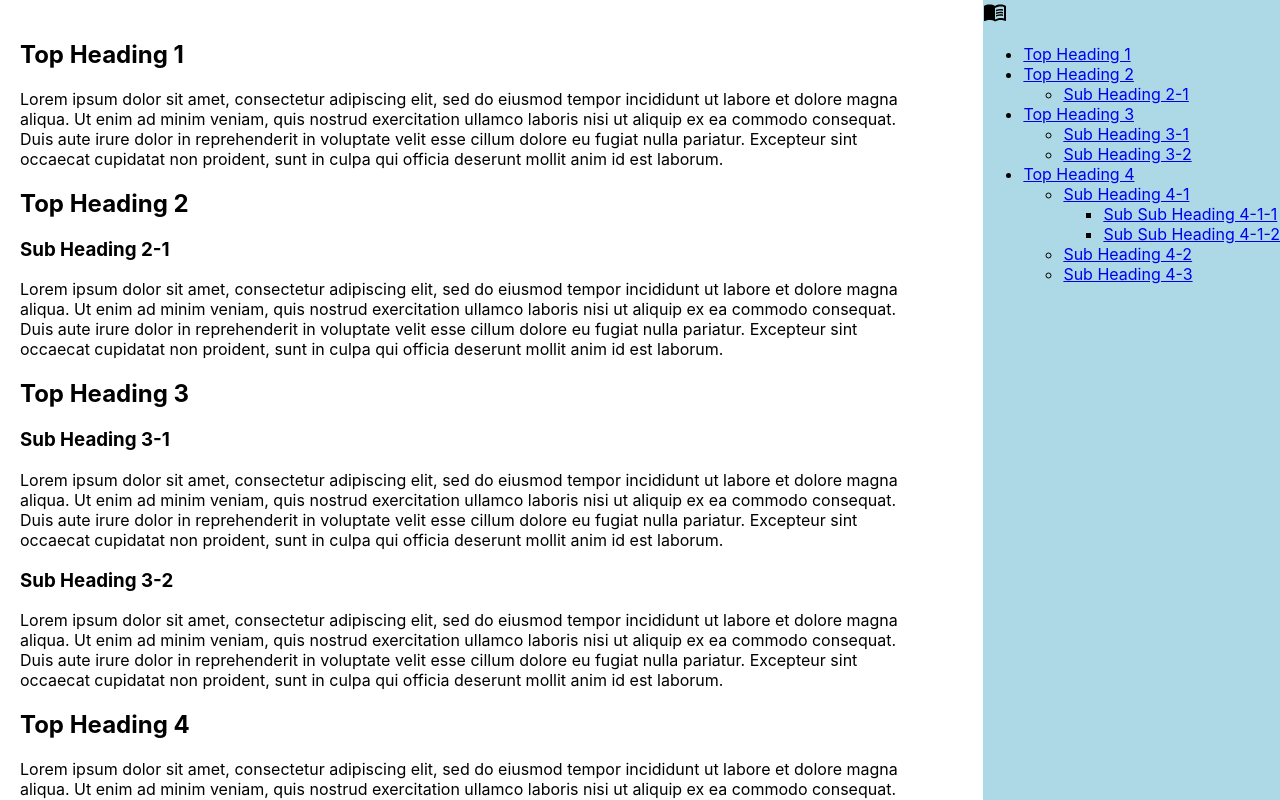
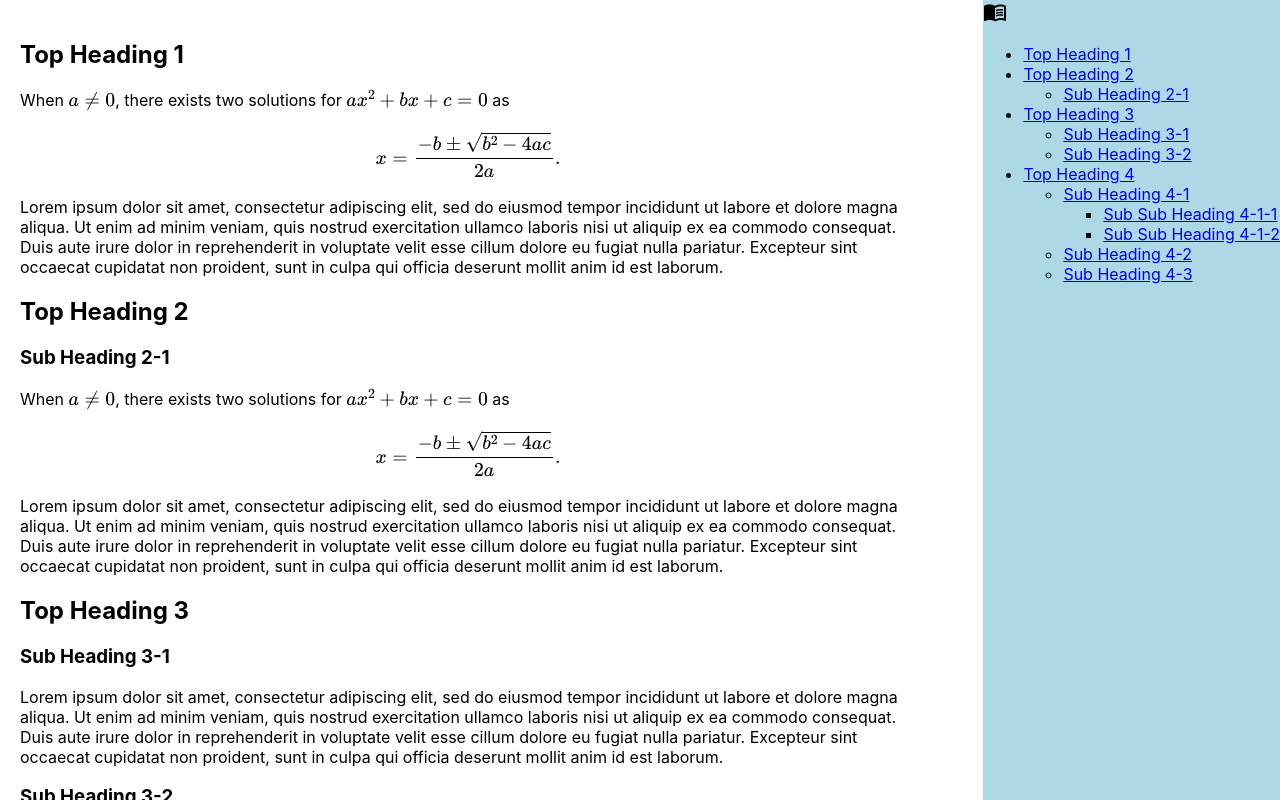
Before and after one commit to csimpson1/website_v2, a React (Create React App) app: page / in a window 1280 px wide. Shown: the top 800 px of the page. Built offline with nearby package versions, Linux system fonts and the light colour scheme.

Commit message:
Adding in mathjax for LaTeX support

```diff
--- a/public/index.html
+++ b/public/index.html
@@ -24,6 +24,9 @@
       work correctly both with client-side routing and a non-root public URL.
       Learn how to configure a non-root public URL by running `npm run build`.
     -->
+    <script type="text/javascript" id="MathJax-script" async
+        src="https://cdn.jsdelivr.net/npm/mathjax@3.0.0/es5/tex-chtml.js">
+    </script>
     <title>React App</title>
   </head>
   <body>
--- a/src/components/blog/post/TestPost.js
+++ b/src/components/blog/post/TestPost.js
@@ -1,14 +1,24 @@
-import React from 'react'
+import React, { useEffect } from 'react'
 
 import TableOfContents from './table-of-contents/TableOfContents'
 import './TestPost.css'
 const TestPost = () => {
+  const testLatex =
+    'When \\(a \\ne 0\\), there exists two solutions for \\(ax^2 + bx + c = 0\\) as \\[x = {-b \\pm \\sqrt{b^2-4ac} \\over 2a}.\\]'
+
+  useEffect(() => {
+    if (typeof window?.MathJax !== 'undefined') {
+      window.MathJax.typeset()
+    }
+  }, [])
+
   return (
     <div className='article-container'>
       <TableOfContents />
       <div className='main-body'>
         <h2 id='h2-1'>Top Heading 1</h2>
         <p>
+          {testLatex}
           Lorem ipsum dolor sit amet, consectetur adipiscing elit, sed do eiusmod tempor incididunt ut labore et dolore magna aliqua. Ut
           enim ad minim veniam, quis nostrud exercitation ullamco laboris nisi ut aliquip ex ea commodo consequat. Duis aute irure dolor in
           reprehenderit in voluptate velit esse cillum dolore eu fugiat nulla pariatur. Excepteur sint occaecat cupidatat non proident, sunt
@@ -17,6 +27,7 @@ const TestPost = () => {
         <h2 id='h2-2'>Top Heading 2</h2>
         <h3 id='h3-1'>Sub Heading 2-1</h3>
         <p>
+          {'When \\(a \\ne 0\\), there exists two solutions for \\(ax^2 + bx + c = 0\\) as \\[x = {-b \\pm \\sqrt{b^2-4ac} \\over 2a}.\\]'}
           Lorem ipsum dolor sit amet, consectetur adipiscing elit, sed do eiusmod tempor incididunt ut labore et dolore magna aliqua. Ut
           enim ad minim veniam, quis nostrud exercitation ullamco laboris nisi ut aliquip ex ea commodo consequat. Duis aute irure dolor in
           reprehenderit in voluptate velit esse cillum dolore eu fugiat nulla pariatur. Excepteur sint occaecat cupidatat non proident, sunt
```
